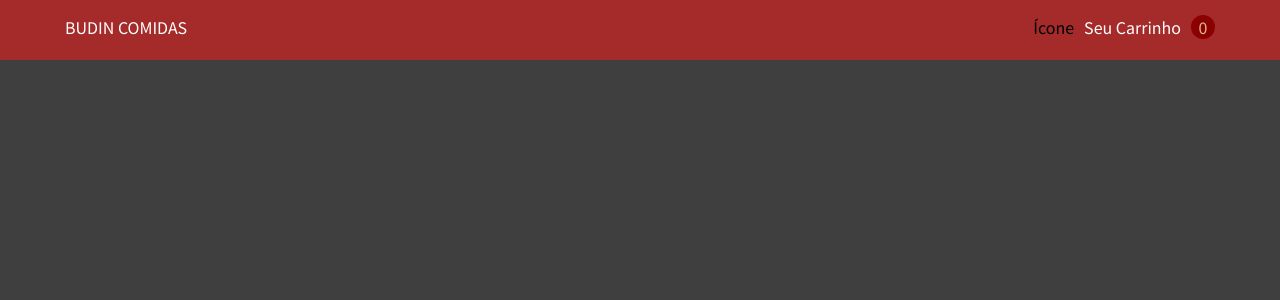
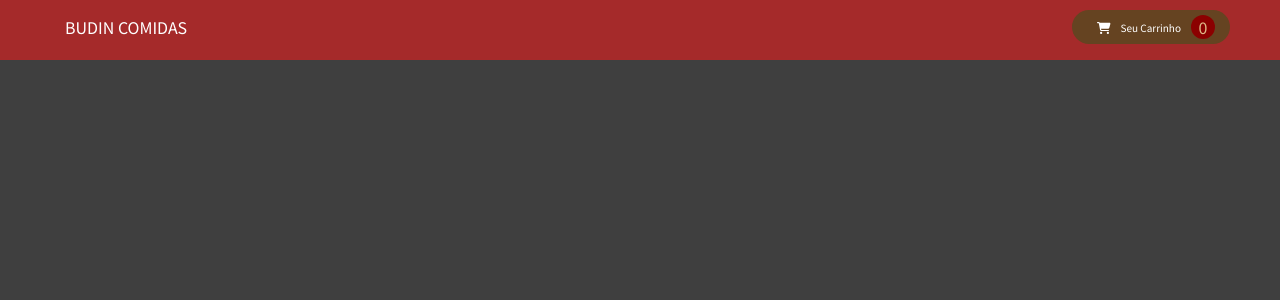
Before and after one commit to RaphaelBudin/Projetinho-Site-Menu-Comida, a React (Create React App) app: page / in a window 1280 px wide. Shown: the top 300 px of the page. Built offline with nearby package versions, Linux system fonts and the light colour scheme.

Commit message:
style/Estilização BotaoCart feita

```diff
--- a/src/components/UI/BotaoCart.jsx
+++ b/src/components/UI/BotaoCart.jsx
@@ -1,9 +1,11 @@
+import { FontAwesomeIcon } from "@fortawesome/react-fontawesome";
+import { faShoppingCart } from "@fortawesome/free-solid-svg-icons";
 import styles from "./BotaoCart.module.css";
 
 export default function BotaoCart(){
     return(
         <div className={styles.container}>
-            <div> Ícone </div>
+            <div className={styles.icone}> <FontAwesomeIcon icon={faShoppingCart} size="xs"/> </div>
             <div className={styles.texto}> Seu Carrinho</div>
             <div className={styles.contador}> 0 </div>
         </div>
--- a/src/components/UI/BotaoCart.module.css
+++ b/src/components/UI/BotaoCart.module.css
@@ -2,23 +2,32 @@
     display: flex;
     flex-direction: row;
     justify-content: space-between;
-    padding-right: 65px;
-    padding-top: 15px;
+    height: fit-content;
+    margin-top: 10px;
+    padding: 5px 15px;
+    background-color: #654321;
+    border-radius: 100px;
+}
+
+.container:hover {
+    background-color: blueviolet;
 }
 
 .icone {
-
+    margin-left: 10px;
+    color: white;
 }
 
 .texto {
-    margin-left:10px;
+    margin: auto 0 auto 10px;
+    font-size: 10px;
     color: white;
 }
 
 .contador {
     text-align: center;
+    height: fit-content;
     width: 24px;
-    height: fit-content;
     margin-left:10px;
     background-color: darkred;
     color: burlywood;
--- a/src/components/navbar/Navbar.module.css
+++ b/src/components/navbar/Navbar.module.css
@@ -3,6 +3,7 @@
     flex-direction: row;
     justify-content: space-between;
     height: 60px;
+    padding-right: 50px;
     background-color: brown;
 }
 
```
Also changed, not shown: 1 other file (tests, documents, lock files or other folders).
